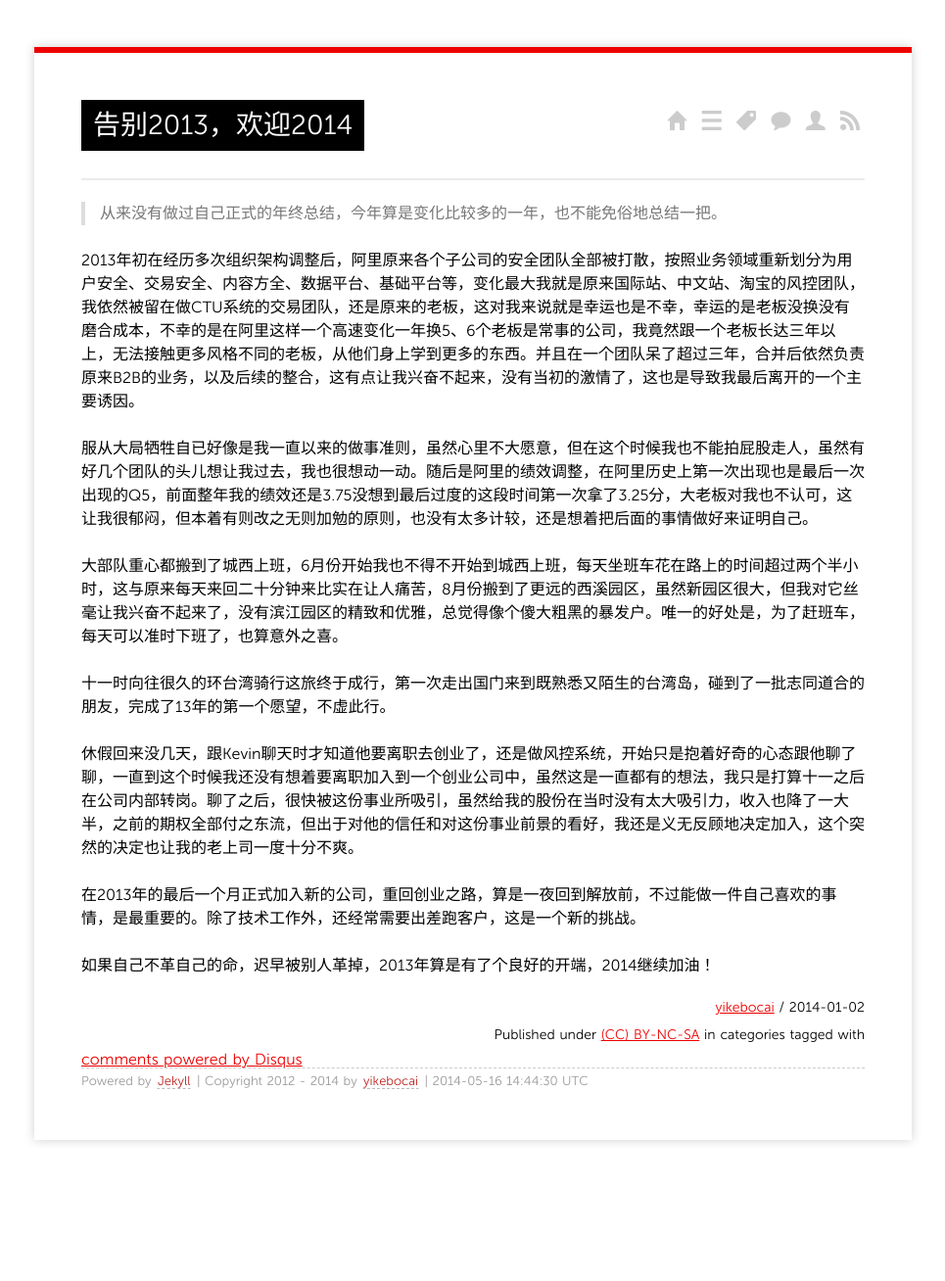
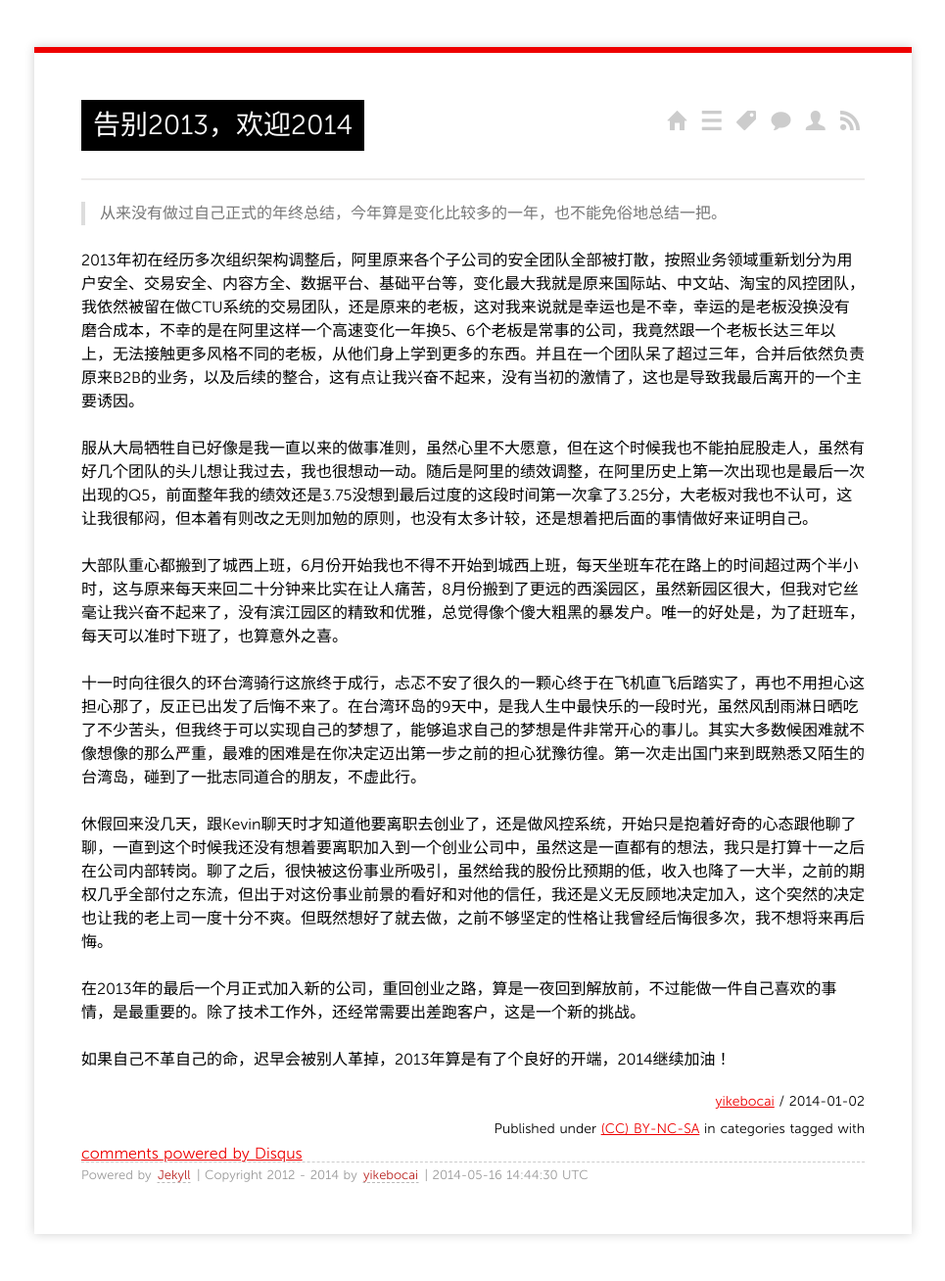
Before and after one commit to yikebocai/yikebocai.github.io, a Jekyll site: the page built from _posts/2014/2014-01-02-say-goodbye-2013.md, in a window 1280 px wide. Shown: the whole page at 98% size, without its empty margins (157-1122 px from the left). Built offline with Jekyll 4.4.1, drawn with Linux system fonts in a browser that asks for light colours; Markdown is read by kramdown in place of the engine named in the settings; comment, search, counter and statistics services are not loaded; before the commit the page ends 1212 px from its top, so only the background shows below that.

Commit message:
spell error

```diff
--- a/_posts/2014/2014-01-02-say-goodbye-2013.md
+++ b/_posts/2014/2014-01-02-say-goodbye-2013.md
@@ -13,10 +13,10 @@ tags:
 
 大部队重心都搬到了城西上班，6月份开始我也不得不开始到城西上班，每天坐班车花在路上的时间超过两个半小时，这与原来每天来回二十分钟来比实在让人痛苦，8月份搬到了更远的西溪园区，虽然新园区很大，但我对它丝毫让我兴奋不起来了，没有滨江园区的精致和优雅，总觉得像个傻大粗黑的暴发户。唯一的好处是，为了赶班车，每天可以准时下班了，也算意外之喜。
 
-十一时向往很久的环台湾骑行这旅终于成行，第一次走出国门来到既熟悉又陌生的台湾岛，碰到了一批志同道合的朋友，完成了13年的第一个愿望，不虚此行。
+十一时向往很久的环台湾骑行这旅终于成行，忐忑不安了很久的一颗心终于在飞机直飞后踏实了，再也不用担心这担心那了，反正已出发了后悔不来了。在台湾环岛的9天中，是我人生中最快乐的一段时光，虽然风刮雨淋日晒吃了不少苦头，但我终于可以实现自己的梦想了，能够追求自己的梦想是件非常开心的事儿。其实大多数候困难就不像想像的那么严重，最难的困难是在你决定迈出第一步之前的担心犹豫彷徨。第一次走出国门来到既熟悉又陌生的台湾岛，碰到了一批志同道合的朋友，不虚此行。
 
-休假回来没几天，跟Kevin聊天时才知道他要离职去创业了，还是做风控系统，开始只是抱着好奇的心态跟他聊了聊，一直到这个时候我还没有想着要离职加入到一个创业公司中，虽然这是一直都有的想法，我只是打算十一之后在公司内部转岗。聊了之后，很快被这份事业所吸引，虽然给我的股份在当时没有太大吸引力，收入也降了一大半，之前的期权全部付之东流，但出于对他的信任和对这份事业前景的看好，我还是义无反顾地决定加入，这个突然的决定也让我的老上司一度十分不爽。
+休假回来没几天，跟Kevin聊天时才知道他要离职去创业了，还是做风控系统，开始只是抱着好奇的心态跟他聊了聊，一直到这个时候我还没有想着要离职加入到一个创业公司中，虽然这是一直都有的想法，我只是打算十一之后在公司内部转岗。聊了之后，很快被这份事业所吸引，虽然给我的股份比预期的低，收入也降了一大半，之前的期权几乎全部付之东流，但出于对这份事业前景的看好和对他的信任，我还是义无反顾地决定加入，这个突然的决定也让我的老上司一度十分不爽。但既然想好了就去做，之前不够坚定的性格让我曾经后悔很多次，我不想将来再后悔。
 
 在2013年的最后一个月正式加入新的公司，重回创业之路，算是一夜回到解放前，不过能做一件自己喜欢的事情，是最重要的。除了技术工作外，还经常需要出差跑客户，这是一个新的挑战。
 
-如果自己不革自己的命，迟早被别人革掉，2013年算是有了个良好的开端，2014继续加油！
+如果自己不革自己的命，迟早会被别人革掉，2013年算是有了个良好的开端，2014继续加油！
```
Also changed, not shown: _posts/2014/2014-05-16-Saas-service-is-lauched.md (+1 -1 lines).
